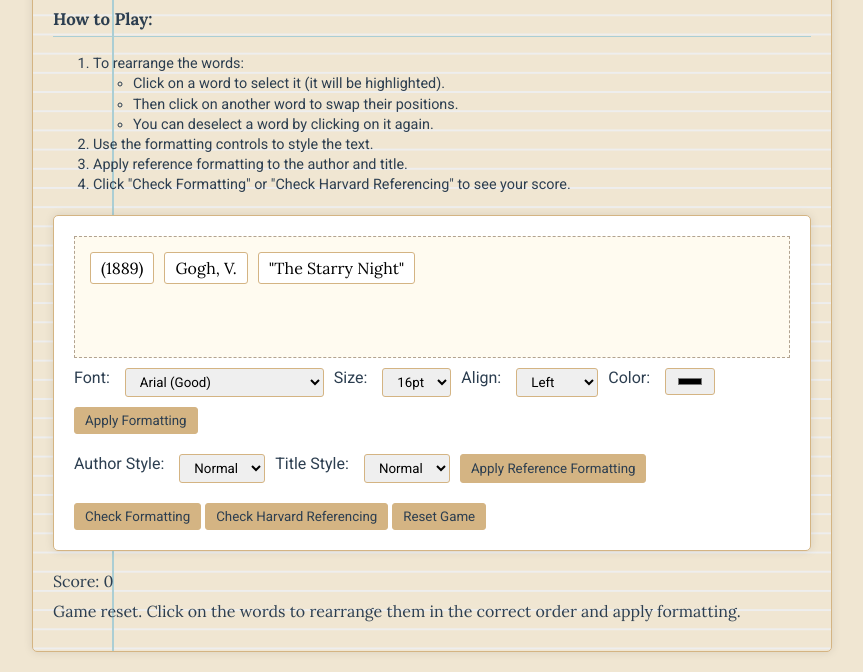
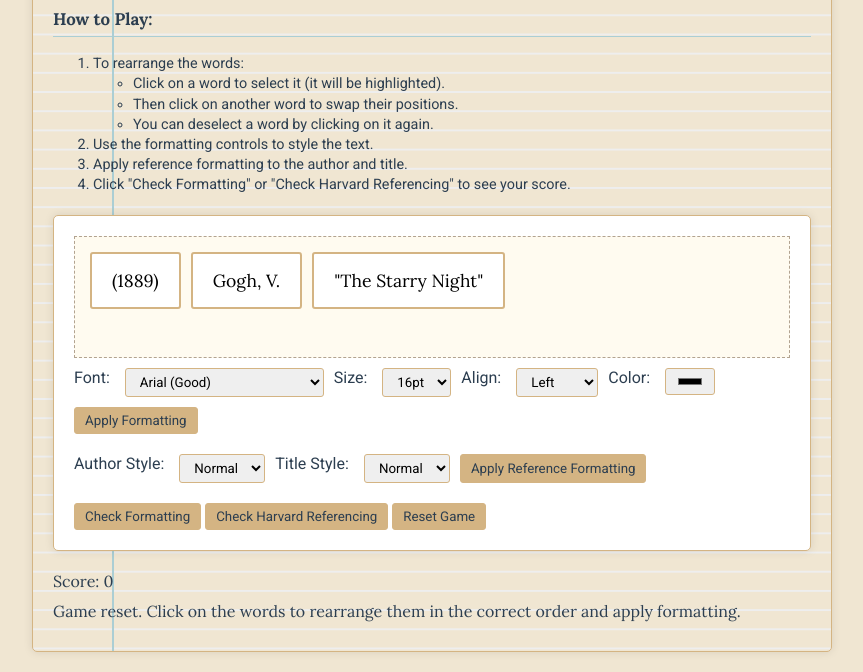
Before and after one commit to hsstokes/harvard-reference-trainer, a plain HTML site: page index.html in a window 1280 px wide. Shown: the part 141-813 px from the top of the page, without its empty margins (208-1071 px from the left). Drawn offline with Linux system fonts and the light colour scheme.

Commit message:
Update index.html

```diff
--- a/index.html
+++ b/index.html
@@ -70,19 +70,42 @@
        .word-box {
     display: inline-block;
     margin: 5px;
-            padding: 5px 10px;
-            border: 1px solid #d4b483;
+    padding: 15px 20px;
+    border: 2px solid #d4b483;
     border-radius: 3px;
-            cursor: pointer;
+    cursor: move;
     background-color: #fff;
-            transition: background-color 0.3s;
+    transition: all 0.3s ease;
+    position: relative;
+    font-size: 1.1em;
 }
+
+.word-box::before {
+    content: '↔';
+    position: absolute;
+    top: -15px;
+    left: 50%;
+    transform: translateX(-50%);
+    color: #d4b483;
+    font-size: 1.2em;
+    opacity: 0;
+    transition: opacity 0.3s ease;
+}
+
 .word-box:hover {
     background-color: #f0e6d2;
+    transform: translateY(-2px);
+    box-shadow: 0 2px 5px rgba(0,0,0,0.1);
 }
+
+.word-box:hover::before {
+    opacity: 1;
+}
+
 .word-box.selected {
     background-color: #d4b483;
     color: #fff;
+    transform: scale(1.05);
         }
         #controls, #reference-controls {
             display: flex;
```
Lines whose indentation alone changed are shown as unchanged.
